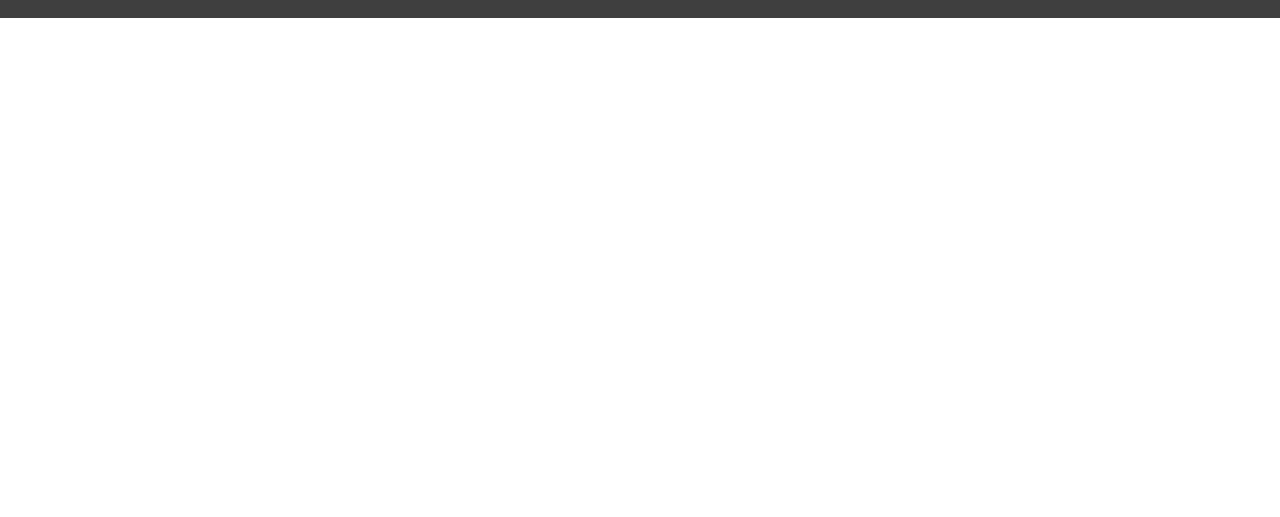
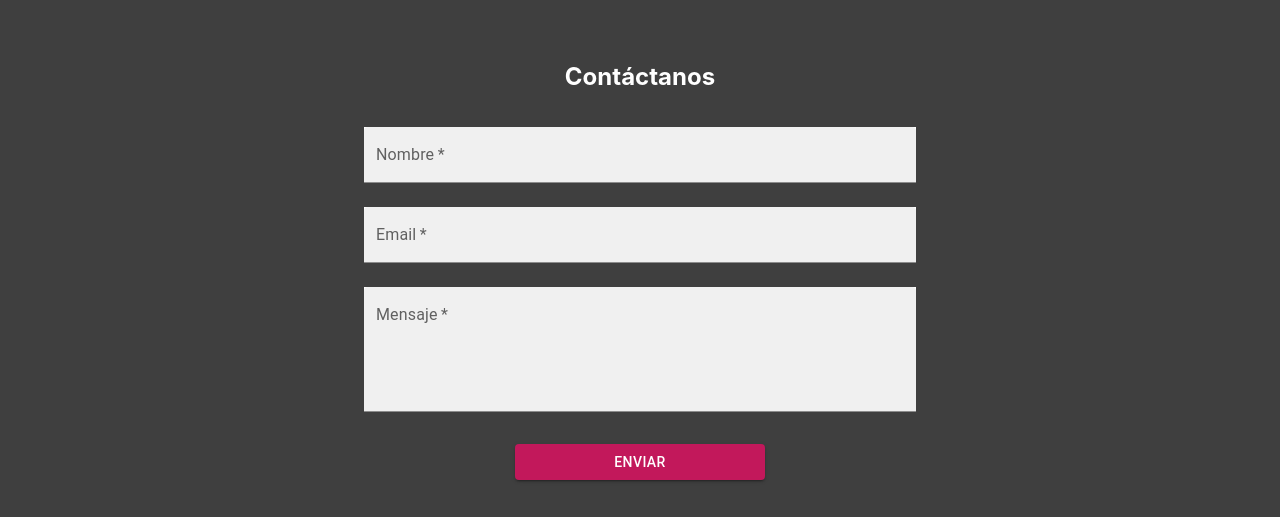
Before and after one commit to sereto111/ilusekifrontend, a React (Create React App) app: page /about in a window 1280 px wide. Shown: the part 908-1425 px from the top of the page. Before the commit the page ends 926 px from the top, so only its background shows below. Built offline with nearby package versions, Linux system fonts and the light colour scheme; no server answers.

Commit message:
formulario de contacto funcional

```diff
--- a/src/components/About.js
+++ b/src/components/About.js
@@ -1,11 +1,29 @@
 import React, { useState, useEffect } from 'react';
+import axios from 'axios';
 import Fab from '@mui/material/Fab';
 import CachedIcon from '@mui/icons-material/Cached';
 import Spline from '@splinetool/react-spline';
+import { styled } from '@mui/material/styles';
 import { pink } from '@mui/material/colors';
+import { Box, Button, TextField, Typography, Container, Alert } from '@mui/material';
 
 export function About() {
+  const apiUrl = process.env.REACT_APP_API_URL;
+
   const [splinesLoaded, setSplinesLoaded] = useState(false);
+  const [name, setName] = useState('');
+  const [email, setEmail] = useState('');
+  const [message, setMessage] = useState('');
+  const [isSubmitting, setIsSubmitting] = useState(false);
+  const [formStatus, setFormStatus] = useState('');
+
+  const ColorButton = styled(Button)(({ theme }) => ({
+    color: theme.palette.getContrastText(pink[700]),
+    backgroundColor: pink[700],
+    '&:hover': {
+      backgroundColor: pink[900],
+    },
+  }));
 
   function goAbout() {
     window.open("/about", "_self");
@@ -16,6 +34,45 @@ export function About() {
       setSplinesLoaded(true);
     }, 100);
   }, []);
+
+  const handleSubmit = async (event) => {
+    event.preventDefault();
+    setIsSubmitting(true);
+    setFormStatus('');
+
+    try {
+      const response = await axios.post(`${apiUrl}/api/correo/send`, {
+        name,
+        email,
+        message,
+      });
+
+      if (response.status === 200) {
+        setFormStatus('success');
+        setName('');
+        setEmail('');
+        setMessage('');
+      } else {
+        setFormStatus('error');
+      }
+    } catch (error) {
+      setFormStatus('error');
+    }
+
+    setIsSubmitting(false);
+  };
+
+  const getAlertSeverity = () => {
+    if (formStatus === 'success') return 'success';
+    if (formStatus === 'error') return 'error';
+    return 'info';
+  };
+
+  const getAlertMessage = () => {
+    if (formStatus === 'success') return 'Mensaje enviado con éxito';
+    if (formStatus === 'error') return 'Error al enviar el mensaje. Inténtalo de nuevo más tarde.';
+    return '';
+  };
 
   return (
     <>
@@ -45,9 +102,7 @@ export function About() {
         {splinesLoaded ? (
           <>
             <Spline scene="https://prod.spline.design/FcuklIi1EMHY8M2Q/scene.splinecode" style={{ width: '700px', height: '500px', backgroundColor: 'transparent' }} alt='keyboardModel' className='onlyBigScreen' />
-
             <img src='https://res.cloudinary.com/dmsqsogtj/image/upload/v1716403329/ilusekiFront/assets/sxnbjjgv28gffqsznrgt.jpg' height='500px' width='auto' alt='imagen acerca del sitio' />
-
             <Spline scene="https://prod.spline.design/GjMnrkFMmc8JNAEe/scene.splinecode" style={{ width: '700px', height: '500px', backgroundColor: 'transparent' }} alt='controllerModel' className='onlyBigScreen' />
           </>
         ) : (
@@ -62,6 +117,77 @@ export function About() {
         <br /><br />
         &#x1F58D;&#xFE0F; Lorem ipsum dolor sit amet consectetur adipiscing elit ornare aliquam quis, quam pharetra metus dictum sagittis nisl torquent potenti habitant.
       </p>
+
+      <Container maxWidth="sm">
+        <Box component="form" onSubmit={handleSubmit} sx={{ mt: 8, pb: 5 }}>
+          <h2>Contáctanos</h2>
+          <TextField
+            label="Nombre"
+            fullWidth
+            variant="filled"
+            margin="normal"
+            value={name}
+            onChange={(e) => setName(e.target.value)}
+            className='register'
+            sx={{
+              '&:focus-within label': {
+                color: '#C2185B',
+              },
+              '& .MuiFilledInput-underline:after': {
+                borderBottomColor: '#C2185B',
+              }
+            }}
+            required
+          />
+          <TextField
+            label="Email"
+            type="email"
+            fullWidth
+            variant="filled"
+            margin="normal"
+            value={email}
+            onChange={(e) => setEmail(e.target.value)}
+            className='register'
+            sx={{
+              '&:focus-within label': {
+                color: '#C2185B',
+              },
+              '& .MuiFilledInput-underline:after': {
+                borderBottomColor: '#C2185B',
+              }
+            }}
+            required
+          />
+          <TextField
+            label="Mensaje"
+            fullWidth
+            variant="filled"
+            margin="normal"
+            multiline
+            rows={4}
+            value={message}
+            onChange={(e) => setMessage(e.target.value)}
+            className='register'
+            sx={{
+              '&:focus-within label': {
+                color: '#C2185B',
+              },
+              '& .MuiFilledInput-underline:after': {
+                borderBottomColor: '#C2185B',
+              }
+            }}
+            required
+          />
+          {formStatus && (
+            <Alert severity={getAlertSeverity()} sx={{ textAlign: 'center', mt: 2 }}>
+              {getAlertMessage()}
+            </Alert>
+          )}
+          <ColorButton type="submit" variant="contained" color="primary" sx={{ mt: 3, width: '100%', maxWidth: '250px' }} disabled={isSubmitting}>
+            Enviar
+          </ColorButton>
+        </Box>
+      </Container>
     </>
-  )
+  );
 }
```
